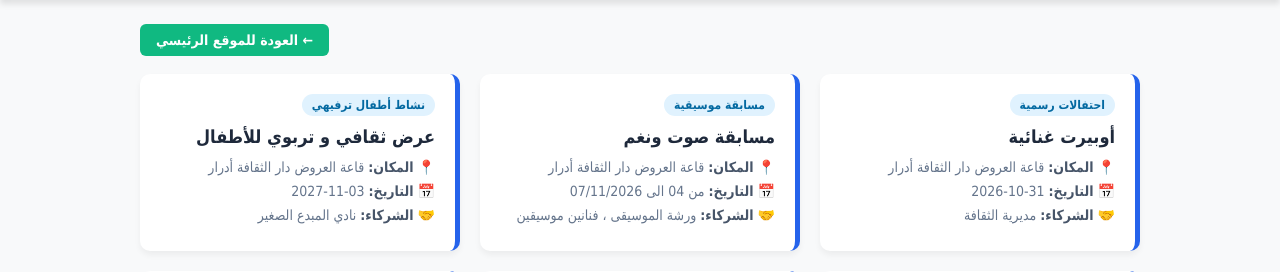
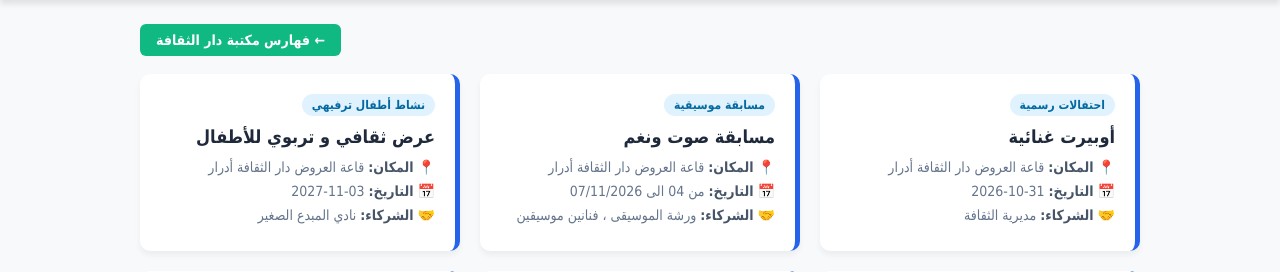
Before and after one commit to fourssan-design/libmca, a FastAPI app: page /program in a window 1280 px wide. Shown: the part 140-412 px from the top of the page. Run offline with FastAPI, Linux system fonts and the light colour scheme; data comes from the database, SQL or seed files in the repository.

Commit message:
Update home button text in activities_program.html

```diff
--- a/templates/activities_program.html
+++ b/templates/activities_program.html
@@ -49,7 +49,7 @@
 
     <div class="container">
         <div class="nav-links">
-            <a href="/" class="home-btn">← العودة للموقع الرئيسي</a>
+            <a href="/" class="home-btn">← فهارس مكتبة دار الثقافة</a>
         </div>
 
         {% if activities %}
```
